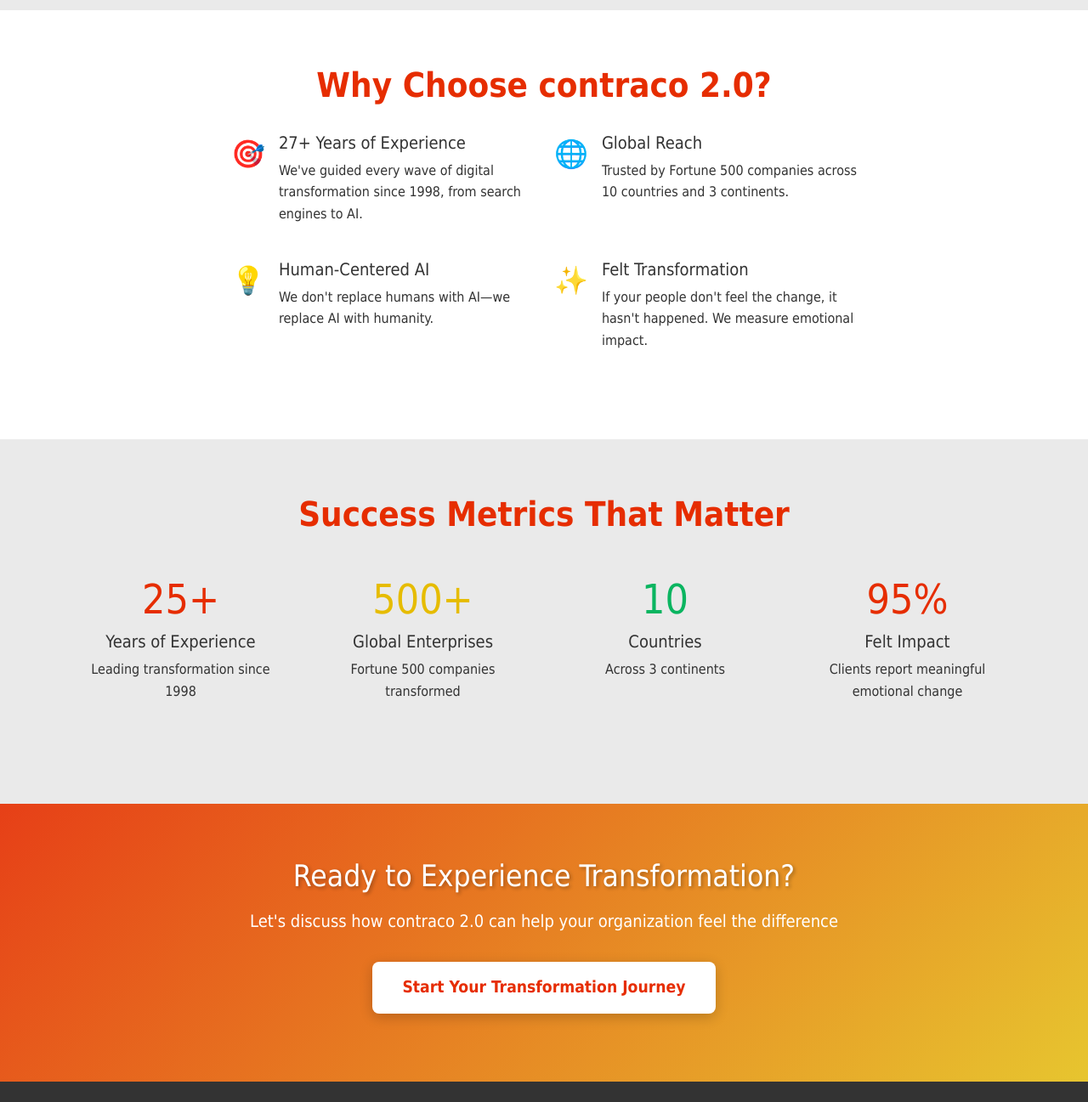
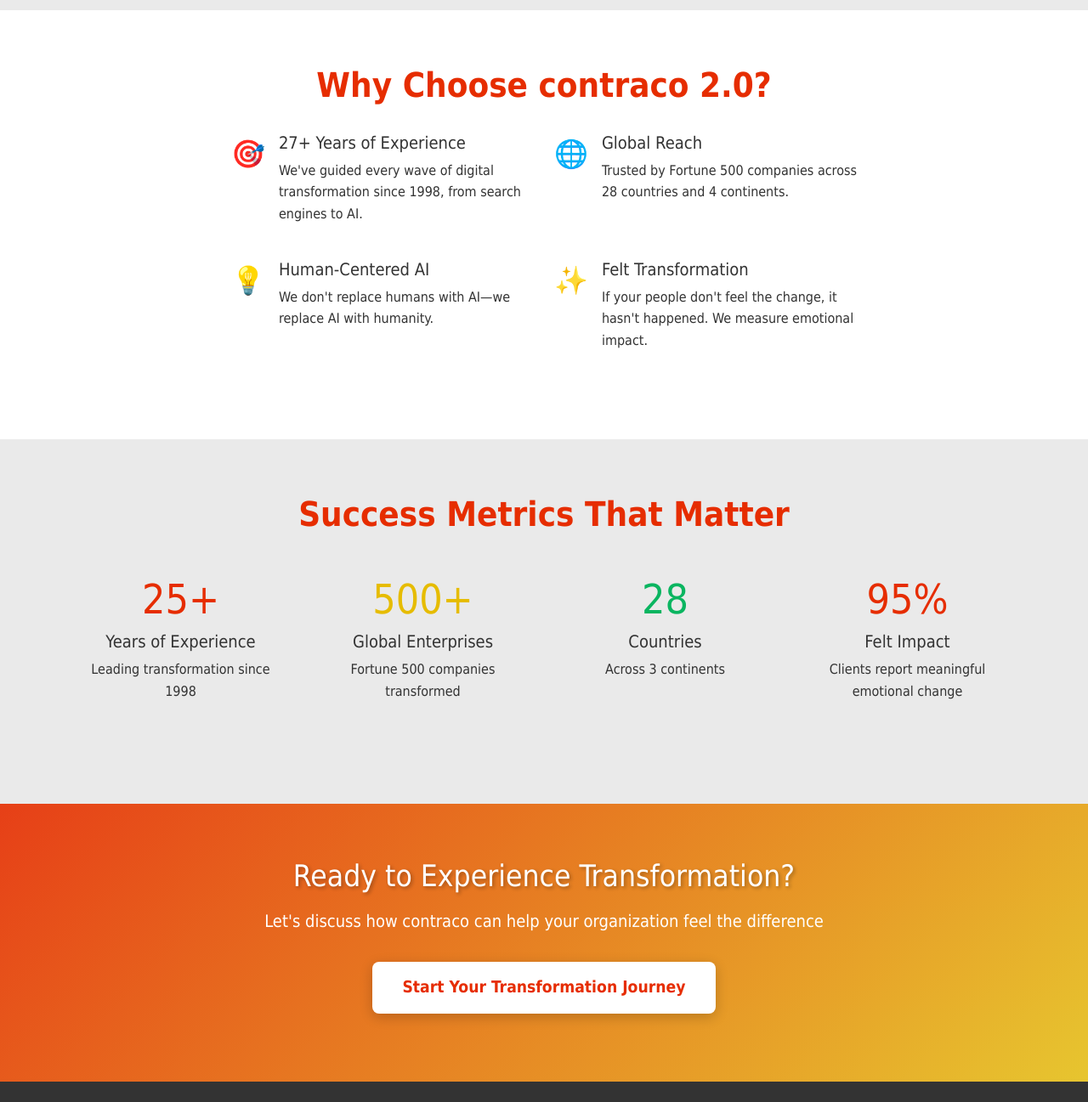
Before and after one commit to contraco/contraco, a plain HTML site: page contraco_services.html in a window 1280 px wide. Shown: the part 3752-5049 px from the top of the page at 85% size. Drawn offline with nearby package versions, Linux system fonts and the light colour scheme.

Commit message:
Update contraco_services.html

```diff
--- a/contraco_services.html
+++ b/contraco_services.html
@@ -581,7 +581,7 @@
                                 </div>
                                 <div>
                                     <h5>Global Reach</h5>
-                                    <p>Trusted by Fortune 500 companies across 10 countries and 3 continents.</p>
+                                    <p>Trusted by Fortune 500 companies across 28 countries and 4 continents.</p>
                                 </div>
                             </div>
                         </div>
@@ -634,7 +634,7 @@
                 </div>
                 <div class="col-lg-3 col-md-6 mb-4">
                     <div class="p-3">
-                        <h3 style="color: #0ab560; font-size: 3rem;">10</h3>
+                        <h3 style="color: #0ab560; font-size: 3rem;">28</h3>
                         <h5>Countries</h5>
                         <p>Across 3 continents</p>
                     </div>
@@ -654,7 +654,7 @@
     <section class="cta-section">
         <div class="container">
             <h3>Ready to Experience Transformation?</h3>
-            <p class="lead">Let's discuss how contraco 2.0 can help your organization feel the difference</p>
+            <p class="lead">Let's discuss how contraco can help your organization feel the difference</p>
             <a href="index.html#contact" class="btn-cta">Start Your Transformation Journey</a>
         </div>
     </section>
```
